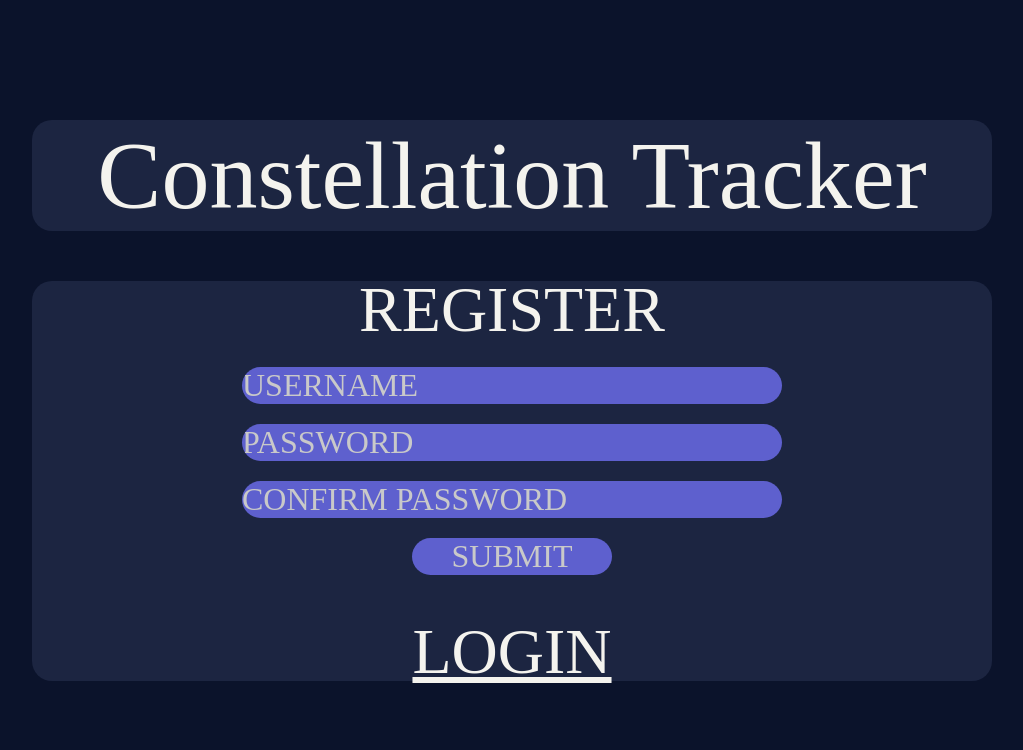
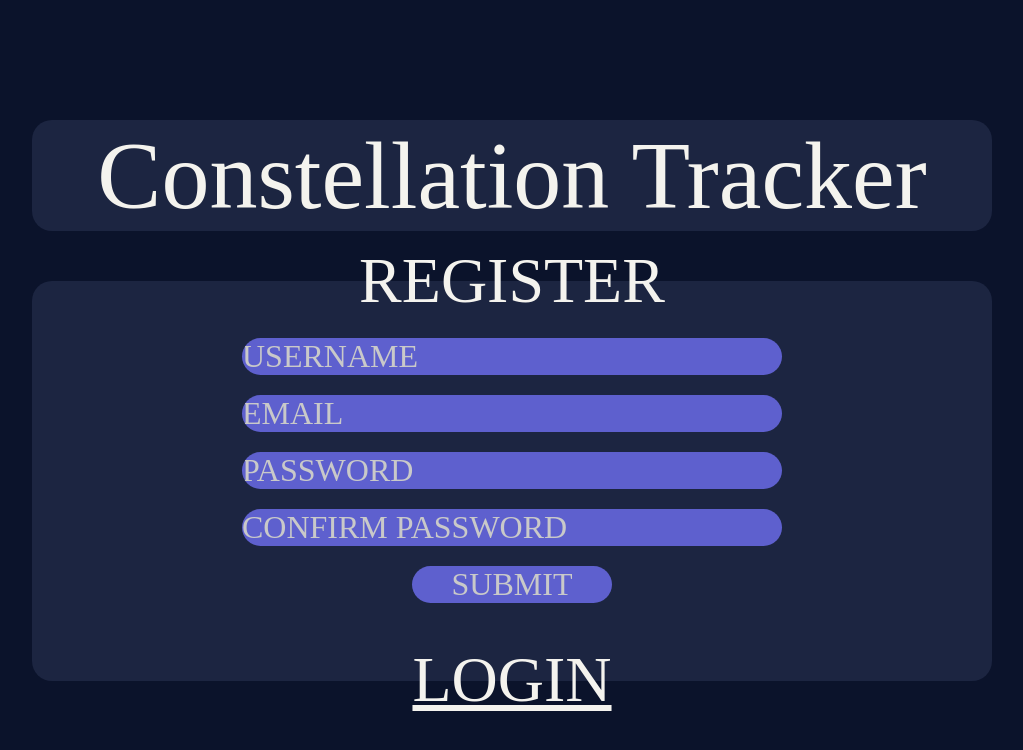
Before and after one commit to Zubanx/Constellation-Tracker, a React (Vite) app in the folder frontend/: page /register in a window 1280 px wide. Shown: the top 750 px of the page, without its empty margins (128-1151 px from the left). Built offline with nearby package versions, Linux system fonts and the light colour scheme.

Commit message:
add email input

```diff
--- a/frontend/src/components/Register.tsx
+++ b/frontend/src/components/Register.tsx
@@ -6,6 +6,7 @@ function Register() {
     const navigate = useNavigate();
     const [message, setMessage] = useState("");
     const [registerName, setRegisterName] = useState("");
+    const [registerEmail, setRegisterEmail] = useState("");
     const [registerPassword, setRegisterPassword] = useState("");
     const [registerConfirmPass, setRegisterConfirmPass] = useState("");
 
@@ -25,6 +26,7 @@ function Register() {
         <div id="register-div" className="box">
             <h2 className="primary-text">REGISTER</h2>
             <input type="text" id="register-name" className="secondary-text accent" placeholder="USERNAME" onChange={(e) => setRegisterName(e.target.value)}/>
+            <input type="email" id="register-email" className="secondary-text accent" placeholder="EMAIL" onChange={(e) => setRegisterEmail(e.target.value)}/>
             <input type="password" id="register-password" className="secondary-text accent" placeholder="PASSWORD" onChange={(e) => setRegisterPassword(e.target.value)}/>
             <input type="password" id="confirm-password" className="secondary-text accent" placeholder="CONFIRM PASSWORD" onChange={(e) => setRegisterConfirmPass(e.target.value)}/>
             <button id="register-button" className="secondary-text accent" onClick={doRegister}>SUBMIT</button>
```
